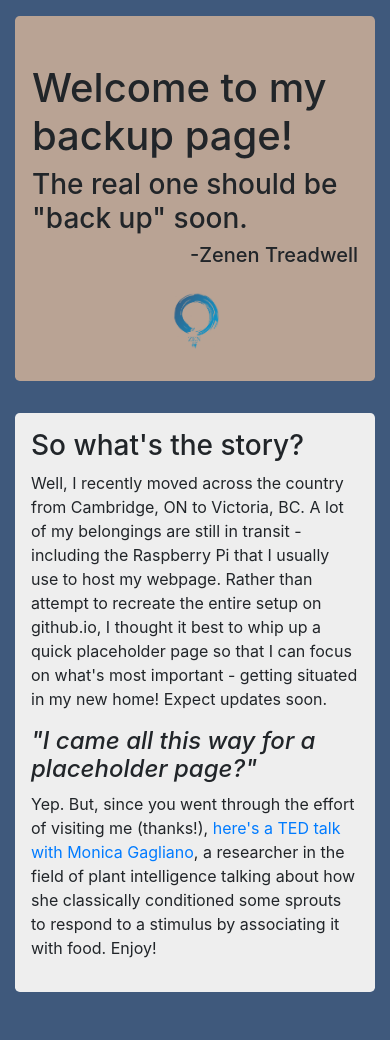
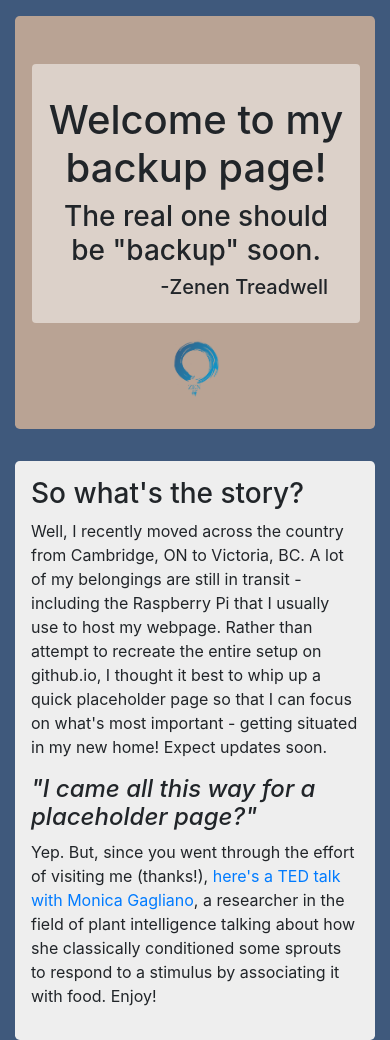
Before and after one commit to ZenenTreadwell/zenentreadwell.github.io, a plain HTML site: page index.html in a window 390 px wide. Before the commit the page ends 992 px from the top, so only its background shows below. Drawn offline with nearby package versions, Linux system fonts and the light colour scheme.

Commit message:
formatted for mobile

```diff
--- a/index.html
+++ b/index.html
@@ -14,10 +14,10 @@
       <div class="container">
           <div class="jumbotron mt-3" style="background-color: #b9a394; background-size: 100% 100%">
               <div class="row">
-                  <div class="container col-12 col-md-7 p-3 p-md-1 mr-auto">
-                      <h1>Welcome to my backup page!</h1>
-                      <h3>The real one should be "back up" soon.</h3>
-                      <h5 class="float-right">-Zenen Treadwell</h5>
+                  <div class="container col-11 col-md-8 p-3 p-md-1 m-3 mr-auto rounded" style="background-color:#DCD1C9">
+                      <h1 class="text-center mt-3">Welcome to my backup page!</h1>
+                      <h3 class="text-center">The real one should be "backup" soon.</h3>
+                      <h5 class="float-right mr-3">-Zenen Treadwell</h5>
                   </div>
 
                   <div class="container col-3 ml-auto">
@@ -25,7 +25,7 @@
                   </div>
               </div>
           </div>
-          <div class="container rounded-lg p-3" style="background-color: #eee">
+          <div class="container rounded-lg p-3 mb-3" style="background-color: #eee">
               <h3>So what's the story?</h3>
               <p>Well, I recently moved across the country from Cambridge, ON to Victoria, BC. A lot of my belongings are still in transit - including
               the Raspberry Pi that I usually use to host my webpage. Rather than attempt to recreate the entire setup on  github.io, I thought it
```
